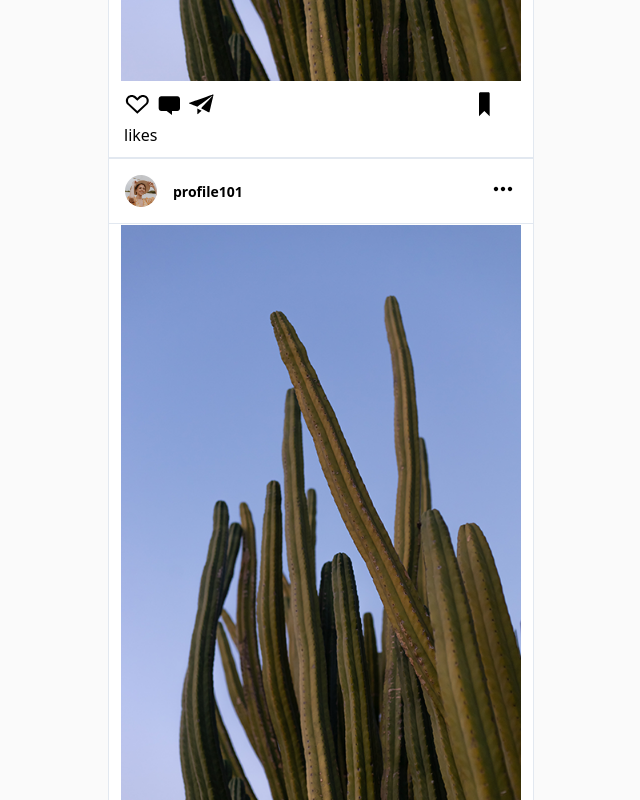
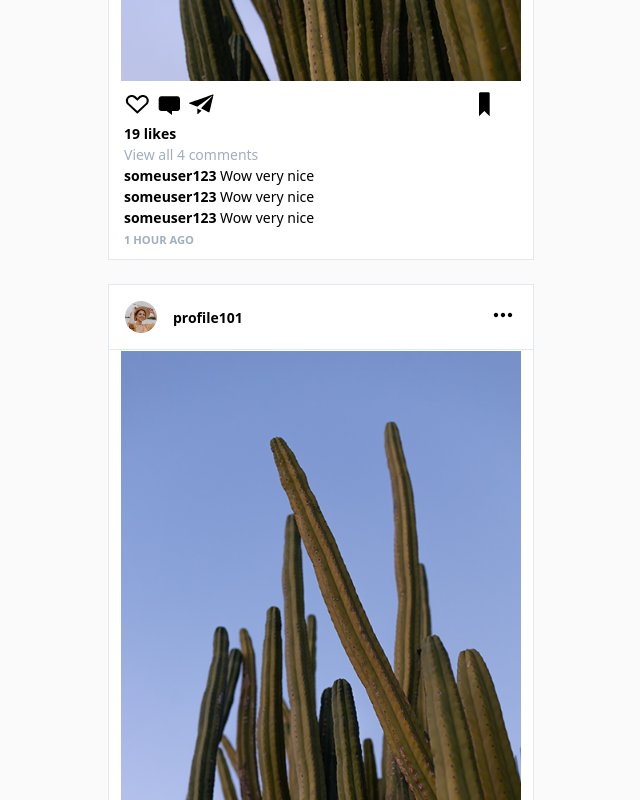
Before and after one commit to donxp/igclone, a Nuxt app: page / in a window 1280 px wide. Shown: the part 820-1620 px from the top of the page, without its empty margins (212-852 px from the left). Built offline with nearby package versions, Linux system fonts and the light colour scheme.

Commit message:
show post details below like comments and likes

```diff
--- a/assets/css/custom.css
+++ b/assets/css/custom.css
@@ -11,3 +11,7 @@ html {
     width: 50%;
     margin: 0 auto;
 }
+
+.text-xxs {
+    font-size: 0.7em;
+}
--- a/components/Feed/Feed.vue
+++ b/components/Feed/Feed.vue
@@ -1,6 +1,6 @@
 <template>
     <div class="mt-6">
-        <FeedPost v-for="(post, index) in feed" :key="index" :post="post" />
+        <FeedPost class="feed-post" v-for="(post, index) in feed" :key="index" :post="post" />
     </div>
 </template>
 
@@ -18,7 +18,24 @@ export default {
                     image: 'post-1.png',
                     likes: 19,
                     description: 'Nature - cheaper than therapy.',
-                    comments: [],
+                    comments: [
+                        {
+                            from: 'someuser123',
+                            comment: 'Wow very nice'
+                        },
+                        {
+                            from: 'someuser123',
+                            comment: 'Wow very nice'
+                        },
+                        {
+                            from: 'someuser123',
+                            comment: 'Wow very nice'
+                        },
+                        {
+                            from: 'someuser123',
+                            comment: 'Wow very nice'
+                        }
+                    ],
                     time_ago: '1 hour ago'
                 },
                 {
@@ -44,3 +61,13 @@ export default {
     }
 }
 </script>
+
+<style scoped>
+.feed-post:not(:first-of-type) {
+    @apply mt-6;
+}
+
+.feed-post:last-of-type {
+    @apply mb-4;
+}
+</style>
--- a/components/Feed/FeedPost.vue
+++ b/components/Feed/FeedPost.vue
@@ -20,8 +20,19 @@
             <div>
                 <FeedPostButtons />
             </div>
+            <div class="text-sm font-semibold">
+                {{ post.likes }} likes
+            </div>
             <div>
-                likes
+                <div class="text-sm text-gray-500" v-if="post.comments.length > maxCommentSummary">
+                    View all {{ post.comments.length }} comments
+                </div>
+                <div class="text-sm" v-for="(comment, index) in commentSummary" :key="index">
+                    <span class="font-semibold">{{ comment.from }}</span> {{ comment.comment }}
+                </div>
+            </div>
+            <div class="text-xxs uppercase font-semibold text-gray-500 mt-1">
+                {{ post.time_ago }}
             </div>
         </div>
     </div>
@@ -32,7 +43,23 @@ import FeedPostButtons from './FeedPostButtons'
 
 export default {
     components: { FeedPostButtons },
-    props: ['post']
+    props: ['post'],
+    data() {
+        return {
+            maxCommentSummary: 3
+        }
+    },
+    computed: {
+        commentSummary() {
+            const comments = []
+
+            for(let i = 0; i < Math.min(this.post.comments.length, this.maxCommentSummary); i++) {
+                comments.push(this.post.comments[i])
+            }
+
+            return comments
+        }
+    }
 }
 </script>
 
--- a/components/Footer.vue
+++ b/components/Footer.vue
@@ -16,9 +16,6 @@
 </template>
 
 <style scoped>
-.text-xxs {
-    font-size: 0.7em;
-}
 
 .links > span:not(:first-of-type):before {
     content: '•';
```
